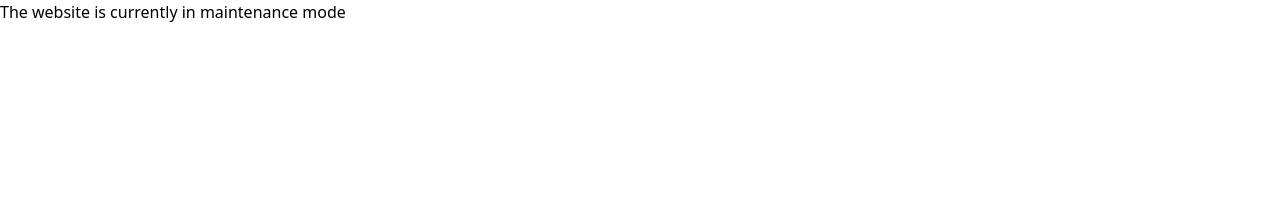
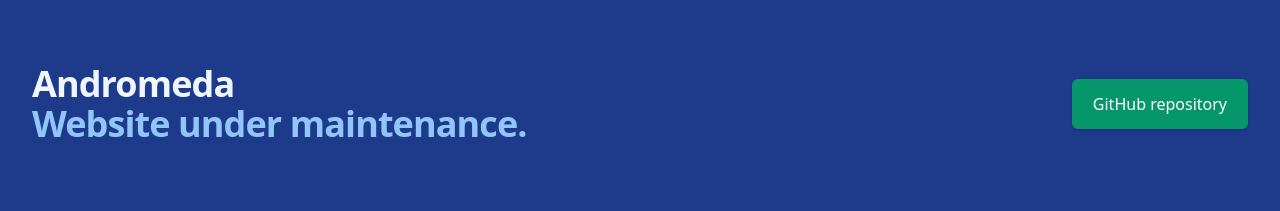
Before and after one commit to ChaosDynamix/Andromeda, a Gatsby site: page / in a window 1280 px wide. Built offline with nearby package versions, Linux system fonts and the light colour scheme; Gatsby itself is replaced by a stand-in of ours.

Commit message:
feat(gatsby): style index page (#13)
Add style to the index page with the help of TailwindCSS.
Replace the title.
Add a button with a link to the GitHub repository.

```diff
--- a/src/pages/index.js
+++ b/src/pages/index.js
@@ -1,5 +1,21 @@
 import React from "react"
 
 export default function Home() {
-  return <h1>The website is currently in maintenance mode</h1>
+  return (
+    <div className="h-screen bg-blue-900">
+      <div className="max-w-7xl mx-auto py-12 px-4 sm:px-6 lg:py-16 lg:px-8 lg:flex lg:items-center lg:justify-between">
+        <h2 className="text-3xl font-extrabold tracking-tight text-gray-900 sm:text-4xl">
+          <span className="block text-blue-50">Andromeda</span>
+          <span className="block text-blue-300">Website under maintenance.</span>
+        </h2>
+        <div className="mt-8 flex lg:mt-0 lg:flex-shrink-0">
+          <div className="inline-flex rounded-md shadow">
+            <a href="https://github.com/ChaosDynamix/Andromeda" className="inline-flex items-center justify-center px-5 py-3 border border-transparent text-base font-medium rounded-md text-white bg-green-600 hover:bg-green-500">
+              GitHub repository
+            </a>
+          </div>
+        </div>
+      </div>
+    </div>
+  );
 }
```
